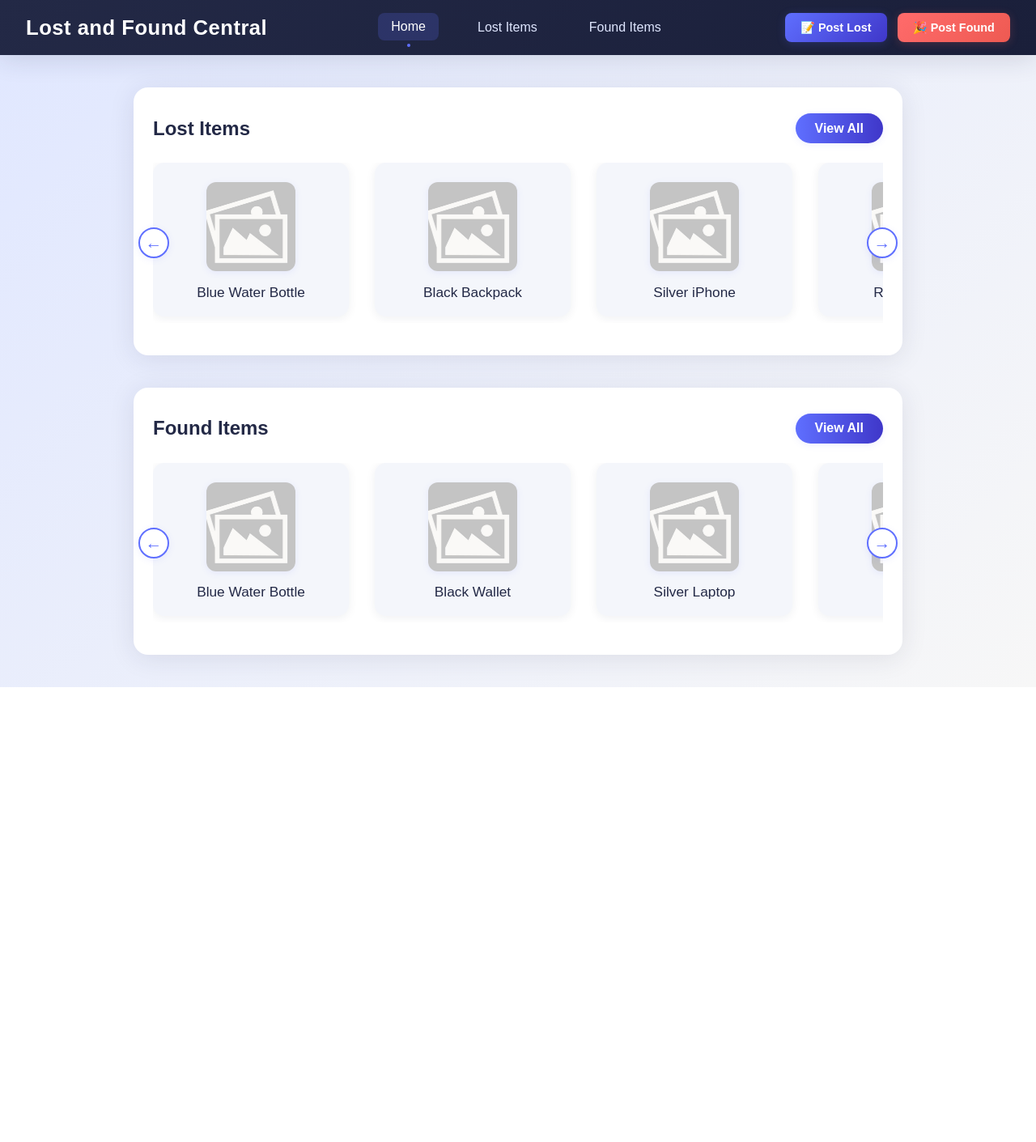
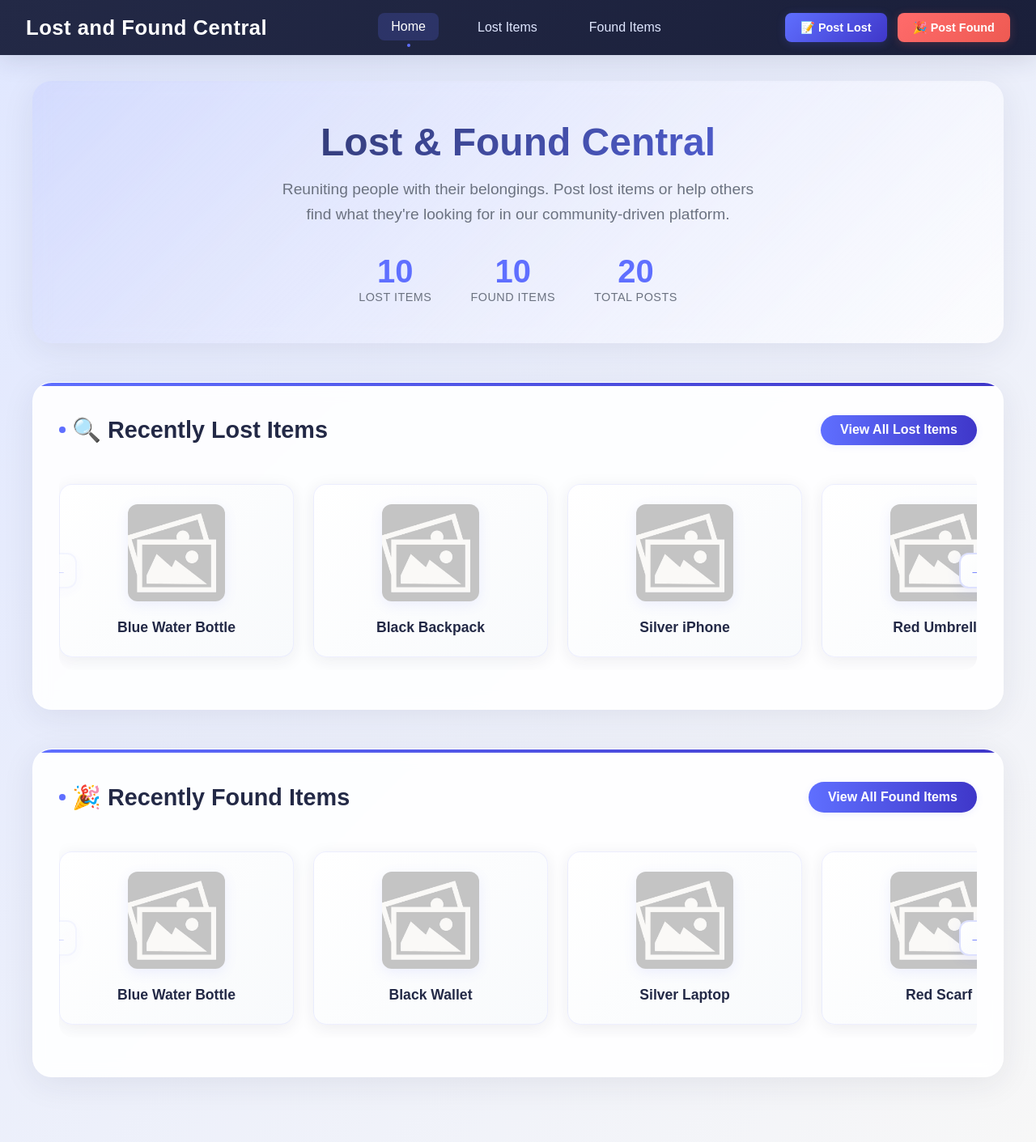
Before and after one commit to MostafaElshenawy1/lost-and-found-central, a PHP site: page /pages/home.php in a window 1280 px wide. Shown: the whole page at 81% size. Before the commit the page ends 849 px from the top, so only its background shows below. Run offline with PHP 8.4, Linux system fonts and the light colour scheme.

Commit message:
Improve home page UI/UX and fix navbar consistency

```diff
--- a/assets/css/home.css
+++ b/assets/css/home.css
@@ -1,132 +1,419 @@
+/* Loading animations */
+@keyframes fadeInUp {
+  from {
+    opacity: 0;
+    transform: translateY(30px);
+  }
+  to {
+    opacity: 1;
+    transform: translateY(0);
+  }
+}
+
+@keyframes slideInLeft {
+  from {
+    opacity: 0;
+    transform: translateX(-30px);
+  }
+  to {
+    opacity: 1;
+    transform: translateX(0);
+  }
+}
+
+@keyframes pulse {
+  0%,
+  100% {
+    transform: scale(1);
+  }
+  50% {
+    transform: scale(1.05);
+  }
+}
+
 body {
   font-family: 'Poppins', Arial, sans-serif;
   margin: 0;
   background: linear-gradient(135deg, #e0e7ff 0%, #f7f7f7 100%);
   color: #232946;
+  min-height: 100vh;
 }
 
 main {
-  max-width: 950px;
-  margin: 2.5rem auto;
-  padding: 0 1.5rem;
+  max-width: 1200px;
+  margin: 0 auto;
+  padding: 2rem 1.5rem;
+}
+
+/* Hero Section */
+.hero-section {
+  text-align: center;
+  margin-bottom: 3rem;
+  padding: 3rem 2rem;
+  background: linear-gradient(
+    135deg,
+    rgba(95, 111, 255, 0.1) 0%,
+    rgba(255, 255, 255, 0.8) 100%
+  );
+  border-radius: 24px;
+  backdrop-filter: blur(10px);
+  box-shadow: 0 8px 40px rgba(35, 41, 70, 0.08);
+  animation: fadeInUp 0.8s ease-out;
+}
+
+.hero-title {
+  font-size: 3rem;
+  font-weight: 700;
+  color: #232946;
+  margin: 0 0 1rem 0;
+  background: linear-gradient(135deg, #232946 0%, #5f6fff 100%);
+  -webkit-background-clip: text;
+  -webkit-text-fill-color: transparent;
+  background-clip: text;
+}
+
+.hero-subtitle {
+  font-size: 1.2rem;
+  color: #6b7280;
+  margin: 0 0 2rem 0;
+  max-width: 600px;
+  margin-left: auto;
+  margin-right: auto;
+  line-height: 1.6;
+}
+
+.hero-stats {
+  display: flex;
+  justify-content: center;
+  gap: 3rem;
+  margin-top: 2rem;
+}
+
+.stat-item {
+  text-align: center;
+}
+
+.stat-number {
+  font-size: 2.5rem;
+  font-weight: 700;
+  color: #5f6fff;
+  display: block;
+}
+
+.stat-label {
+  font-size: 0.9rem;
+  color: #6b7280;
+  text-transform: uppercase;
+  letter-spacing: 0.5px;
+  font-weight: 500;
 }
 
 /* Slider specific styles */
 .slider-section {
-  background: #fff;
-  border-radius: 18px;
-  box-shadow: 0 4px 32px rgba(35, 41, 70, 0.1);
-  margin-bottom: 2.5rem;
-  padding: 2rem 1.5rem 2.5rem 1.5rem;
+  background: rgba(255, 255, 255, 0.9);
+  border-radius: 24px;
+  box-shadow: 0 8px 40px rgba(35, 41, 70, 0.08);
+  margin-bottom: 3rem;
+  padding: 2.5rem 2rem 3rem 2rem;
   position: relative;
+  backdrop-filter: blur(10px);
+  border: 1px solid rgba(255, 255, 255, 0.2);
+  overflow: hidden;
+  animation: fadeInUp 0.8s ease-out;
+  animation-fill-mode: both;
+}
+
+.slider-section:nth-child(3) {
+  animation-delay: 0.2s;
+}
+
+.slider-section:nth-child(4) {
+  animation-delay: 0.4s;
+}
+
+.slider-section::before {
+  content: '';
+  position: absolute;
+  top: 0;
+  left: 0;
+  right: 0;
+  height: 4px;
+  background: linear-gradient(90deg, #5f6fff 0%, #3f37c9 100%);
 }
 
 .slider-header {
   display: flex;
   justify-content: space-between;
   align-items: center;
-  margin-bottom: 1.5rem;
+  margin-bottom: 2rem;
 }
 
 .slider-header h2 {
   margin: 0;
-  font-size: 1.5rem;
-  font-weight: 600;
+  font-size: 1.8rem;
+  font-weight: 700;
   color: #232946;
+  position: relative;
+  display: flex;
+  align-items: center;
+  gap: 0.5rem;
+}
+
+.slider-header h2::before {
+  content: '';
+  width: 8px;
+  height: 8px;
+  background: #5f6fff;
+  border-radius: 50%;
+  display: inline-block;
+}
+
+.slider-wrapper {
+  position: relative;
+  overflow: hidden;
+  border-radius: 16px;
 }
 
 .slider {
   display: flex;
   align-items: center;
-  gap: 2rem;
+  gap: 1.5rem;
   overflow-x: auto;
-  padding-bottom: 0.5rem;
-  position: relative;
+  padding: 1rem 0;
+  scroll-behavior: smooth;
+  scrollbar-width: none;
+  -ms-overflow-style: none;
+}
+
+.slider::-webkit-scrollbar {
+  display: none;
 }
 
 .slide {
-  min-width: 210px;
-  background: #f4f6fb;
-  border-radius: 14px;
-  box-shadow: 0 2px 12px rgba(35, 41, 70, 0.07);
-  padding: 1.5rem 1rem 1.2rem 1rem;
+  min-width: 240px;
+  background: linear-gradient(135deg, #ffffff 0%, #f8fafc 100%);
+  border-radius: 16px;
+  box-shadow: 0 4px 20px rgba(35, 41, 70, 0.08);
+  padding: 1.5rem;
   text-align: center;
   flex-shrink: 0;
-  transition: box-shadow 0.2s, transform 0.2s;
+  transition: all 0.3s ease;
   position: relative;
+  cursor: pointer;
+  border: 1px solid rgba(95, 111, 255, 0.1);
 }
 
 .slide:hover {
-  box-shadow: 0 8px 32px rgba(95, 111, 255, 0.13);
-  transform: translateY(-4px) scale(1.03);
+  box-shadow: 0 12px 40px rgba(95, 111, 255, 0.15);
+  transform: translateY(-8px) scale(1.02);
+  border-color: rgba(95, 111, 255, 0.3);
+}
+
+.slide::before {
+  content: '';
+  position: absolute;
+  top: 0;
+  left: 0;
+  right: 0;
+  height: 3px;
+  background: linear-gradient(90deg, #5f6fff 0%, #3f37c9 100%);
+  border-radius: 16px 16px 0 0;
+  opacity: 0;
+  transition: opacity 0.3s ease;
+}
+
+.slide:hover::before {
+  opacity: 1;
 }
 
 .slide img {
-  width: 110px;
-  height: 110px;
+  width: 120px;
+  height: 120px;
   object-fit: cover;
   border-radius: 12px;
-  margin-bottom: 0.7rem;
-  box-shadow: 0 2px 8px rgba(95, 111, 255, 0.1);
+  margin-bottom: 1rem;
+  box-shadow: 0 4px 16px rgba(95, 111, 255, 0.1);
+  transition: transform 0.3s ease;
+}
+
+.slide:hover img {
+  transform: scale(1.05);
 }
 
 .slide p {
   margin: 0;
-  font-size: 1.08rem;
+  font-size: 1.1rem;
   color: #232946;
-  font-weight: 500;
+  font-weight: 600;
+  line-height: 1.4;
+}
+
+.empty-state {
+  text-align: center;
+  padding: 3rem 2rem;
+  color: #6b7280;
+}
+
+.empty-state-icon {
+  font-size: 3rem;
+  margin-bottom: 1rem;
+  opacity: 0.5;
+}
+
+.empty-state-text {
+  font-size: 1.1rem;
+  margin-bottom: 0.5rem;
+}
+
+.empty-state-subtext {
+  font-size: 0.9rem;
+  opacity: 0.7;
 }
 
 .slider-arrow {
-  background: #fff;
-  border: 2px solid #5f6fff;
+  background: linear-gradient(135deg, #ffffff 0%, #f8fafc 100%);
+  border: 2px solid rgba(95, 111, 255, 0.2);
   color: #5f6fff;
-  border-radius: 50%;
-  width: 38px;
-  height: 38px;
+  border-radius: 12px;
+  width: 44px;
+  height: 44px;
   display: flex;
   align-items: center;
   justify-content: center;
-  font-size: 1.3rem;
+  font-size: 1.2rem;
   cursor: pointer;
-  box-shadow: 0 2px 8px rgba(95, 111, 255, 0.1);
+  box-shadow: 0 4px 16px rgba(95, 111, 255, 0.1);
   position: absolute;
   top: 50%;
   transform: translateY(-50%);
-  z-index: 2;
-  transition: background 0.2s, color 0.2s, border 0.2s;
+  z-index: 3;
+  transition: all 0.3s ease;
+  backdrop-filter: blur(10px);
 }
 
 .slider-arrow:hover,
 .slider-arrow:focus {
-  background: #5f6fff;
+  background: linear-gradient(135deg, #5f6fff 0%, #3f37c9 100%);
   color: #fff;
-  border: 2px solid #3f37c9;
+  border-color: #3f37c9;
+  transform: translateY(-50%) scale(1.1);
+  box-shadow: 0 6px 24px rgba(95, 111, 255, 0.3);
+}
+
+.slider-arrow:active {
+  transform: translateY(-50%) scale(0.95);
 }
 
 .slider-arrow.left {
-  left: -18px;
+  left: -22px;
 }
 
 .slider-arrow.right {
-  right: -18px;
+  right: -22px;
 }
 
-@media (max-width: 700px) {
-  .slider-section {
-    padding: 1.2rem 0.3rem 1.5rem 0.3rem;
+.slider-arrow:disabled {
+  opacity: 0.3;
+  cursor: not-allowed;
+  transform: translateY(-50%);
+}
+
+.slider-arrow:disabled:hover {
+  background: linear-gradient(135deg, #ffffff 0%, #f8fafc 100%);
+  color: #5f6fff;
+  border-color: rgba(95, 111, 255, 0.2);
+  box-shadow: 0 4px 16px rgba(95, 111, 255, 0.1);
+}
+
+@media (max-width: 768px) {
+  main {
+    padding: 1rem;
   }
-  .slide {
-    min-width: 140px;
-    padding: 0.8rem 0.3rem 0.7rem 0.3rem;
+
+  .hero-section {
+    padding: 2rem 1rem;
+    margin-bottom: 2rem;
   }
-  .slide img {
-    width: 70px;
-    height: 70px;
+
+  .hero-title {
+    font-size: 2.2rem;
   }
-  .slider-arrow {
-    width: 30px;
-    height: 30px;
+
+  .hero-subtitle {
     font-size: 1rem;
   }
+
+  .hero-stats {
+    gap: 2rem;
+  }
+
+  .stat-number {
+    font-size: 2rem;
+  }
+
+  .slider-section {
+    padding: 1.5rem 1rem 2rem 1rem;
+    margin-bottom: 2rem;
+  }
+
+  .slider-header h2 {
+    font-size: 1.4rem;
+  }
+
+  .slide {
+    min-width: 180px;
+    padding: 1rem;
+  }
+
+  .slide img {
+    width: 90px;
+    height: 90px;
+  }
+
+  .slide p {
+    font-size: 1rem;
+  }
+
+  .slider-arrow {
+    width: 36px;
+    height: 36px;
+    font-size: 1rem;
+  }
+
+  .slider-arrow.left {
+    left: -18px;
+  }
+
+  .slider-arrow.right {
+    right: -18px;
+  }
 }
+
+@media (max-width: 480px) {
+  .hero-title {
+    font-size: 1.8rem;
+  }
+
+  .hero-stats {
+    flex-direction: column;
+    gap: 1rem;
+  }
+
+  .slider-section {
+    padding: 1rem 0.5rem 1.5rem 0.5rem;
+  }
+
+  .slide {
+    min-width: 160px;
+    padding: 0.8rem;
+  }
+
+  .slide img {
+    width: 80px;
+    height: 80px;
+  }
+
+  .slider-arrow {
+    display: none;
+  }
+}
--- /dev/null
+++ b/assets/js/home.js
@@ -0,0 +1,160 @@
+// Home page functionality
+document.addEventListener('DOMContentLoaded', function () {
+  // Initialize slider functionality
+  initializeSliders();
+
+  // Animate statistics
+  animateStats();
+
+  // Update statistics with actual counts
+  updateStatistics();
+});
+
+function initializeSliders() {
+  const sliders = document.querySelectorAll('.slider');
+
+  sliders.forEach((slider) => {
+    const sliderId = slider.id;
+    const leftArrow = document.querySelector(
+      `[data-slider="${sliderId}"].left`
+    );
+    const rightArrow = document.querySelector(
+      `[data-slider="${sliderId}"].right`
+    );
+
+    if (leftArrow && rightArrow) {
+      leftArrow.addEventListener('click', () => scrollSlider(slider, 'left'));
+      rightArrow.addEventListener('click', () => scrollSlider(slider, 'right'));
+
+      // Update arrow states
+      updateArrowStates(slider, leftArrow, rightArrow);
+
+      // Listen for scroll events to update arrow states
+      slider.addEventListener('scroll', () => {
+        updateArrowStates(slider, leftArrow, rightArrow);
+      });
+    }
+  });
+}
+
+function scrollSlider(slider, direction) {
+  const slideWidth = slider.querySelector('.slide')?.offsetWidth || 240;
+  const gap = 24; // 1.5rem gap
+  const scrollAmount = slideWidth + gap;
+
+  if (direction === 'left') {
+    slider.scrollBy({ left: -scrollAmount, behavior: 'smooth' });
+  } else {
+    slider.scrollBy({ left: scrollAmount, behavior: 'smooth' });
+  }
+}
+
+function updateArrowStates(slider, leftArrow, rightArrow) {
+  const isAtStart = slider.scrollLeft <= 0;
+  const isAtEnd =
+    slider.scrollLeft >= slider.scrollWidth - slider.clientWidth - 1;
+
+  leftArrow.disabled = isAtStart;
+  rightArrow.disabled = isAtEnd;
+}
+
+function animateStats() {
+  const statNumbers = document.querySelectorAll('.stat-number');
+
+  const observer = new IntersectionObserver((entries) => {
+    entries.forEach((entry) => {
+      if (entry.isIntersecting) {
+        const target = entry.target;
+        const finalValue = parseInt(target.textContent) || 0;
+        animateNumber(target, 0, finalValue, 1500);
+        observer.unobserve(target);
+      }
+    });
+  });
+
+  statNumbers.forEach((stat) => observer.observe(stat));
+}
+
+function animateNumber(element, start, end, duration) {
+  const startTime = performance.now();
+
+  function update(currentTime) {
+    const elapsed = currentTime - startTime;
+    const progress = Math.min(elapsed / duration, 1);
+
+    // Easing function for smooth animation
+    const easeOutQuart = 1 - Math.pow(1 - progress, 4);
+    const current = Math.floor(start + (end - start) * easeOutQuart);
+
+    element.textContent = current;
+
+    if (progress < 1) {
+      requestAnimationFrame(update);
+    } else {
+      element.textContent = end;
+    }
+  }
+
+  requestAnimationFrame(update);
+}
+
+function updateStatistics() {
+  // Count items in sliders
+  const lostSlider = document.getElementById('lost-slider');
+  const foundSlider = document.getElementById('found-slider');
+
+  if (lostSlider && foundSlider) {
+    const lostCount = lostSlider.querySelectorAll('.slide').length;
+    const foundCount = foundSlider.querySelectorAll('.slide').length;
+    const totalCount = lostCount + foundCount;
+
+    // Update the stat numbers
+    document.getElementById('lost-count').textContent = lostCount;
+    document.getElementById('found-count').textContent = foundCount;
+    document.getElementById('total-count').textContent = totalCount;
+  }
+}
+
+// Add empty state handling
+function checkForEmptySliders() {
+  const sliders = document.querySelectorAll('.slider');
+
+  sliders.forEach((slider) => {
+    const slides = slider.querySelectorAll('.slide');
+    if (slides.length === 0) {
+      const emptyState = createEmptyState(slider.id);
+      slider.appendChild(emptyState);
+
+      // Hide arrows for empty sliders
+      const sliderId = slider.id;
+      const arrows = document.querySelectorAll(`[data-slider="${sliderId}"]`);
+      arrows.forEach((arrow) => (arrow.style.display = 'none'));
+    }
+  });
+}
+
+function createEmptyState(sliderId) {
+  const emptyDiv = document.createElement('div');
+  emptyDiv.className = 'empty-state';
+
+  const isLostSlider = sliderId.includes('lost');
+  const icon = isLostSlider ? '🔍' : '🎉';
+  const text = isLostSlider ? 'No lost items yet' : 'No found items yet';
+  const subtext = isLostSlider
+    ? 'Be the first to post a lost item!'
+    : 'Help someone by posting a found item!';
+
+  emptyDiv.innerHTML = `
+    <div class="empty-state-icon">${icon}</div>
+    <div class="empty-state-text">${text}</div>
+    <div class="empty-state-subtext">${subtext}</div>
+  `;
+
+  return emptyDiv;
+}
+
+// Initialize empty state check after DOM is loaded
+document.addEventListener('DOMContentLoaded', function () {
+  // Small delay to ensure content is loaded
+  setTimeout(checkForEmptySliders, 100);
+});
--- a/pages/home.php
+++ b/pages/home.php
@@ -14,10 +14,6 @@ $found_items = array_filter($items, function($item) {
 // Reindex arrays after filtering
 $lost_items = array_values($lost_items);
 $found_items = array_values($found_items);
-
-// Limit to first 5 items for each slider
-$lost_items = array_slice($lost_items, 0, 5);
-$found_items = array_slice($found_items, 0, 5);
 
 // Build HTML for lost items
 $lost_items_html = '';
--- a/templates/index.html
+++ b/templates/index.html
@@ -26,36 +26,78 @@
       </nav>
     </header>
     <main>
+      <!-- Hero Section -->
+      <section class="hero-section">
+        <h1 class="hero-title">Lost & Found Central</h1>
+        <p class="hero-subtitle">
+          Reuniting people with their belongings. Post lost items or help others
+          find what they're looking for in our community-driven platform.
+        </p>
+        <div class="hero-stats">
+          <div class="stat-item">
+            <span class="stat-number" id="lost-count">0</span>
+            <span class="stat-label">Lost Items</span>
+          </div>
+          <div class="stat-item">
+            <span class="stat-number" id="found-count">0</span>
+            <span class="stat-label">Found Items</span>
+          </div>
+          <div class="stat-item">
+            <span class="stat-number" id="total-count">0</span>
+            <span class="stat-label">Total Posts</span>
+          </div>
+        </div>
+      </section>
+
+      <!-- Lost Items Section -->
       <section class="slider-section">
         <div class="slider-header">
-          <h2>Lost Items</h2>
-          <a href="lost.php" class="view-all-btn">View All</a>
+          <h2>🔍 Recently Lost Items</h2>
+          <a href="lost.php" class="view-all-btn">View All Lost Items</a>
         </div>
-        <div class="slider-wrapper" style="position: relative">
-          <button class="slider-arrow left" aria-label="Scroll left">
+        <div class="slider-wrapper">
+          <button
+            class="slider-arrow left"
+            aria-label="Scroll left"
+            data-slider="lost-slider"
+          >
             &#8592;
           </button>
           <div class="slider" id="lost-slider">
             <!-- LOST_ITEMS_PLACEHOLDER -->
           </div>
-          <button class="slider-arrow right" aria-label="Scroll right">
+          <button
+            class="slider-arrow right"
+            aria-label="Scroll right"
+            data-slider="lost-slider"
+          >
             &#8594;
           </button>
         </div>
       </section>
+
+      <!-- Found Items Section -->
       <section class="slider-section">
         <div class="slider-header">
-          <h2>Found Items</h2>
-          <a href="found.php" class="view-all-btn">View All</a>
+          <h2>🎉 Recently Found Items</h2>
+          <a href="found.php" class="view-all-btn">View All Found Items</a>
         </div>
-        <div class="slider-wrapper" style="position: relative">
-          <button class="slider-arrow left" aria-label="Scroll left">
+        <div class="slider-wrapper">
+          <button
+            class="slider-arrow left"
+            aria-label="Scroll left"
+            data-slider="found-slider"
+          >
             &#8592;
           </button>
           <div class="slider" id="found-slider">
             <!-- FOUND_ITEMS_PLACEHOLDER -->
           </div>
-          <button class="slider-arrow right" aria-label="Scroll right">
+          <button
+            class="slider-arrow right"
+            aria-label="Scroll right"
+            data-slider="found-slider"
+          >
             &#8594;
           </button>
         </div>
@@ -104,5 +146,6 @@
       </div>
     </div>
     <script src="../assets/js/modal.js"></script>
+    <script src="../assets/js/home.js"></script>
   </body>
 </html>
```
